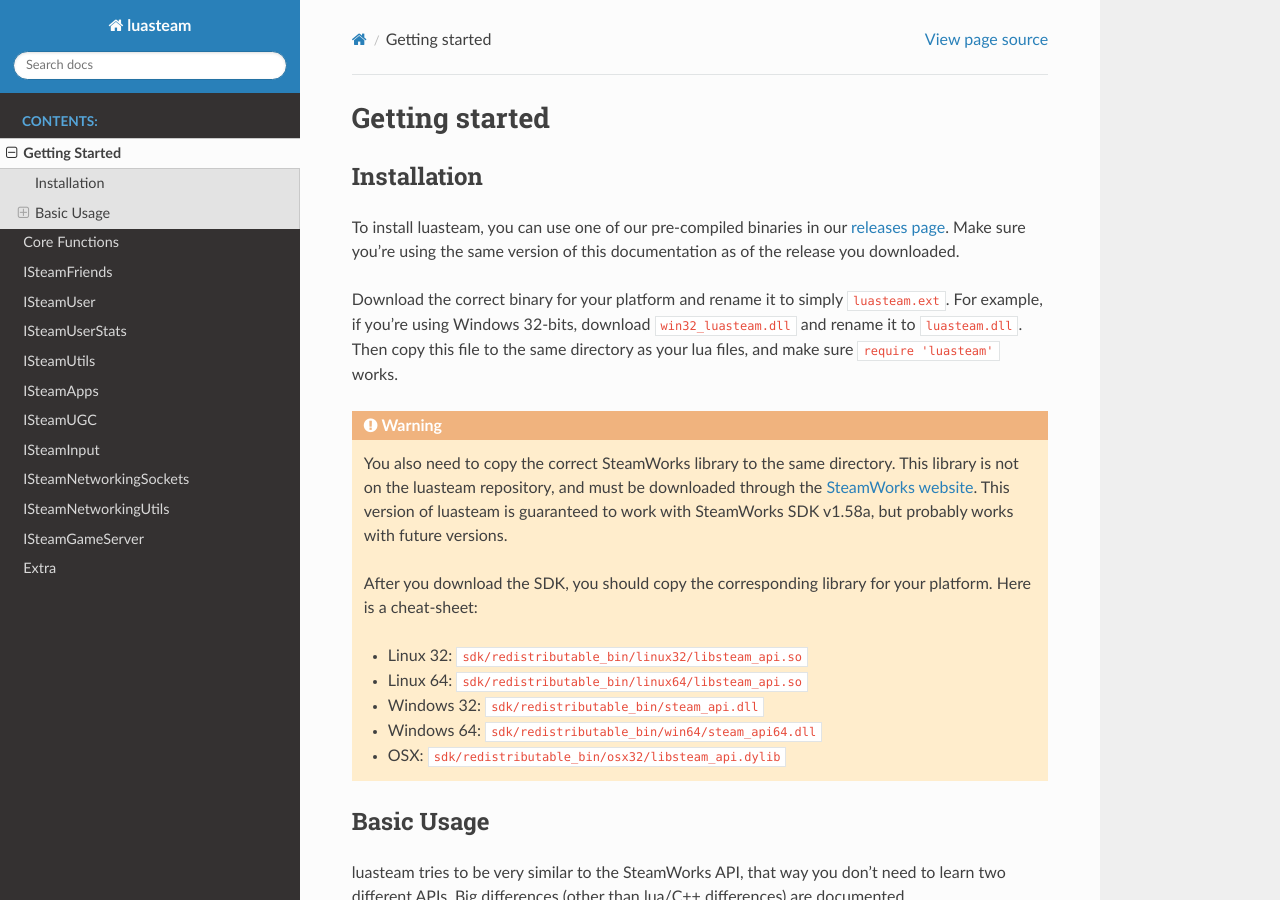
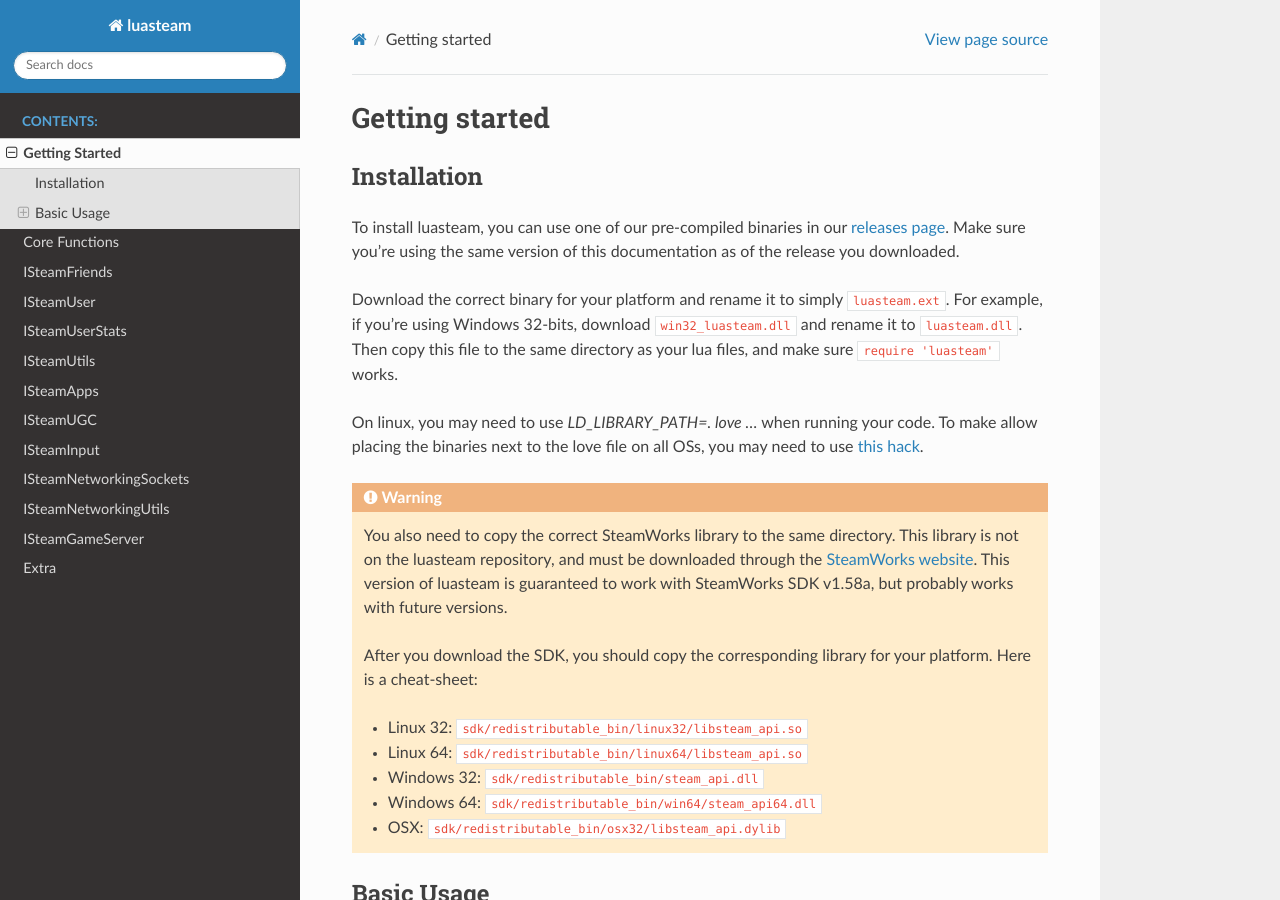
Before and after one commit to uspgamedev/luasteam, a Sphinx documentation site: the page built from docs/getting_started.rst, in a window 1280 px wide and 900 px high. Built offline with Sphinx 7.4.7 and the Read the Docs theme 2.0.0, drawn with Linux system fonts in a browser that asks for light colours.

Commit message:
Some more info on getting started

```diff
--- a/docs/getting_started.rst
+++ b/docs/getting_started.rst
@@ -9,6 +9,8 @@
 
 Download the correct binary for your platform and rename it to simply ``luasteam.ext``. For example, if you're using Windows 32-bits, download ``win32_luasteam.dll`` and rename it to ``luasteam.dll``.
 Then copy this file to the same directory as your lua files, and make sure ``require 'luasteam'`` works.
+
+On linux, you may need to use `LD_LIBRARY_PATH=. love ...` when running your code. To make allow placing the binaries next to the love file on all OSs, you may need to use `this hack <https://github.com/MarvellousSoft/MarvInc/blob/e914dcd15d7b538793c7dcac27d3350d716d47db/marv/main.lua#L10-L13>`_.
 
 .. warning::
 
```
